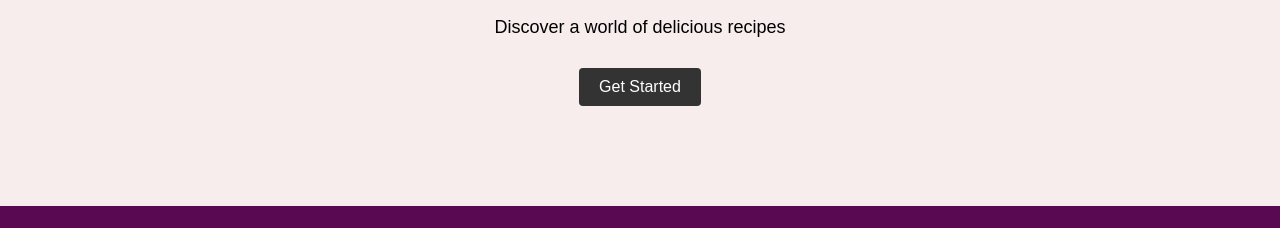
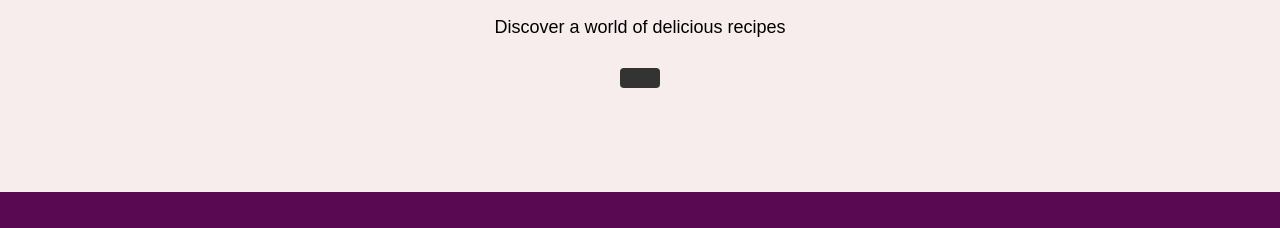
Before and after one commit to waitheravivyanne/Jewels-In-The-Kitchen, a website: page index.html in a window 1280 px wide. Shown: the part 369-597 px from the top of the page. Drawn offline with Linux system fonts and the light colour scheme.

Commit message:
button functionality update

```diff
--- a/index.html
+++ b/index.html
@@ -23,7 +23,7 @@
     <div class="hero-content">
       <h2>Welcome to Jewels-In-The-Kitchen</h2>
       <p>Discover a world of delicious recipes</p>
-      <a href="recipes.html" class="cta-button">Get Started</a>
+      <a href="recipes.html" class="cta-button"></a>
     </div>
   </section>
 
```
